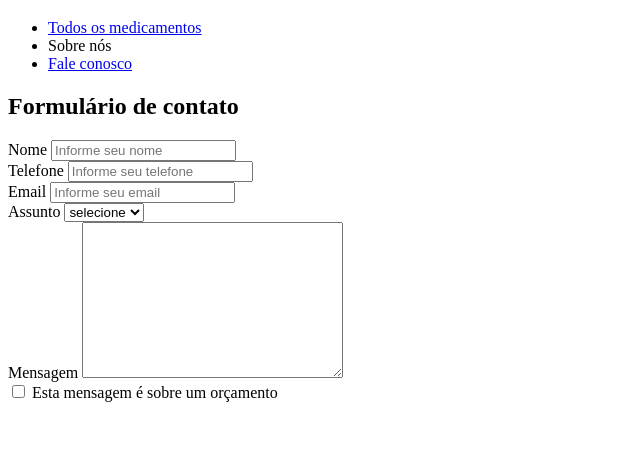
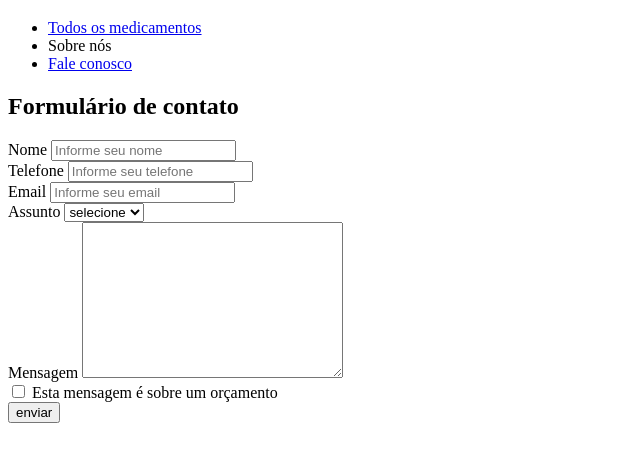
Before and after one commit to leorjr/mini_projeto_lista, a plain HTML site: page contato.html in a window 1280 px wide. Shown: the part 61-522 px from the top of the page, without its empty margins (0-640 px from the left). Drawn offline with Linux system fonts and the light colour scheme.

Commit message:
feat: [M1S03] Ex 4 - [HTML] Página de Contato / Fale Conosco

```diff
--- a/contato.html
+++ b/contato.html
@@ -55,6 +55,11 @@
                     <input type="checkbox" name="orcamento" id="orcamento">
                     <label for="orcamento">Esta mensagem é sobre um orçamento</label>
                 </div>
+                <div>
+                   <button>
+                        enviar
+                   </button>
+                </div>
             </form>
         </section>
     </main>
```
